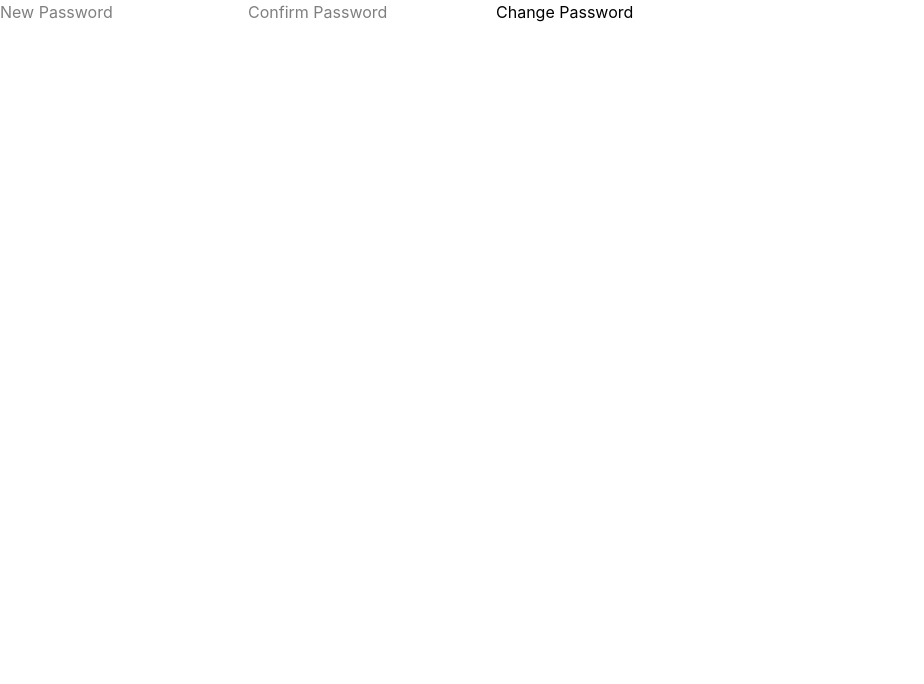
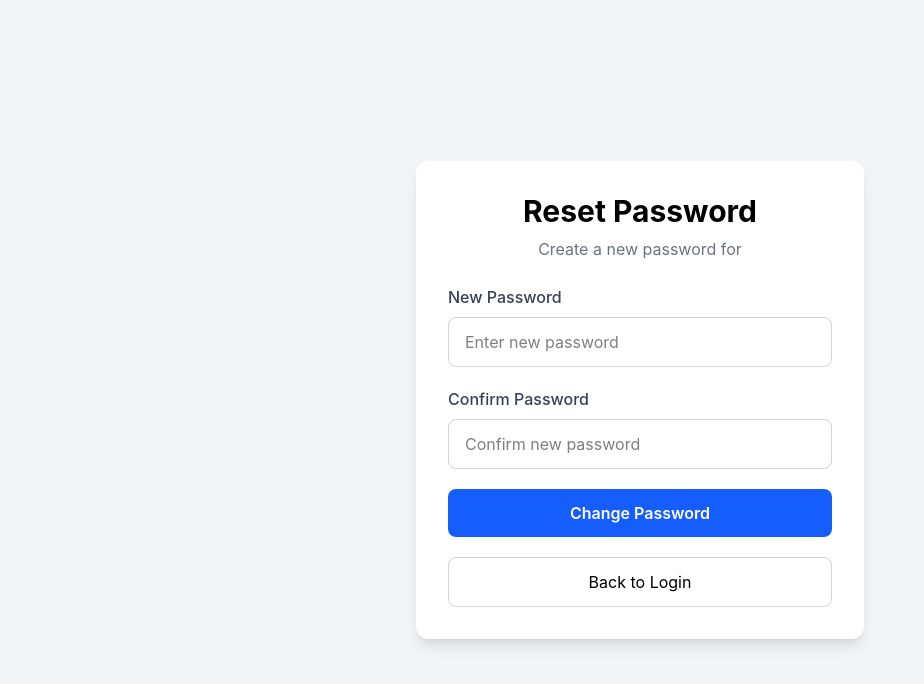
Before and after one commit to bibeklams/mern-ecommerce-platform, a React app in the folder frontend/: page /reset-password in a window 1280 px wide. Shown: the top 684 px of the page, without its empty margins (0-924 px from the left). Built offline with nearby package versions, Linux system fonts and the light colour scheme; the HTML template or start-up script is replaced by a standard one.

Commit message:
solve all error in auth

```diff
--- a/frontend/src/components/auth/ForgotPassword.jsx
+++ b/frontend/src/components/auth/ForgotPassword.jsx
@@ -14,7 +14,7 @@ function ForgotPassword() {
 
       resetForm();
 
-      navigate("/verify-reset-otp", {
+      navigate("/verify-otp", {
         state: {
           email: values.email,
         },
@@ -25,19 +25,51 @@ function ForgotPassword() {
   };
 
   return (
-    <div>
+    <div className="min-h-screen bg-gray-100 flex items-center justify-center px-4">
+      <div className="w-full max-w-md bg-white rounded-xl shadow-lg p-8">
+        <h1 className="text-3xl font-bold text-center mb-2">Forgot Password</h1>
+
+        <p className="text-center text-gray-500 mb-6">
+          Enter your email address to receive an OTP.
+        </p>
+
         <Formik
           initialValues={{
             email: "",
           }}
           onSubmit={handleSubmit}
         >
-        <Form>
-          <Field name="email" type="email" placeholder="example@gmail.com" />
+          <Form className="space-y-5">
+            <div>
+              <label className="block mb-2 font-medium text-gray-700">
+                Email
+              </label>
 
-          <button type="submit">Send OTP</button>
+              <Field
+                name="email"
+                type="email"
+                placeholder="example@gmail.com"
+                className="w-full border border-gray-300 rounded-lg px-4 py-3 outline-none focus:ring-2 focus:ring-blue-500 focus:border-blue-500 transition"
+              />
+            </div>
+
+            <button
+              type="submit"
+              className="w-full bg-blue-600 text-white py-3 rounded-lg font-semibold hover:bg-blue-700 transition duration-200"
+            >
+              Send OTP
+            </button>
+
+            <button
+              type="button"
+              onClick={() => navigate("/login")}
+              className="w-full border border-gray-300 py-3 rounded-lg hover:bg-gray-100 transition duration-200"
+            >
+              Back to Login
+            </button>
           </Form>
         </Formik>
+      </div>
     </div>
   );
 }
--- a/frontend/src/components/auth/LoginForm.jsx
+++ b/frontend/src/components/auth/LoginForm.jsx
@@ -120,10 +120,19 @@ function LoginForm() {
                 className="w-full pl-10 pr-4 py-2 border rounded-lg focus:ring-2 focus:ring-blue-500 outline-none"
               />
             </div>
-            <button type="submit" onClick={handleForgetPassword}>
-              forgot password
-            </button>
-            {/* Button */}
+
+            {/* Forgot Password */}
+            <div className="flex justify-end">
+              <button
+                type="button"
+                onClick={handleForgetPassword}
+                className="text-sm text-blue-600 hover:text-blue-700 hover:underline"
+              >
+                Forgot Password?
+              </button>
+            </div>
+
+            {/* Login Button */}
             <button
               type="submit"
               disabled={loading}
--- a/frontend/src/components/auth/ResetPassword.jsx
+++ b/frontend/src/components/auth/ResetPassword.jsx
@@ -28,7 +28,16 @@ function ResetPassword() {
   };
 
   return (
-    <div>
+    <div className="min-h-screen bg-gray-100 flex items-center justify-center px-4">
+      <div className="w-full max-w-md bg-white rounded-xl shadow-lg p-8">
+        <h1 className="text-3xl font-bold text-center mb-2">Reset Password</h1>
+
+        <p className="text-center text-gray-500 mb-6">
+          Create a new password for
+          <br />
+          <span className="font-medium text-gray-700">{email}</span>
+        </p>
+
         <Formik
           initialValues={{
             newPassword: "",
@@ -36,22 +45,50 @@ function ResetPassword() {
           }}
           onSubmit={handleSubmit}
         >
-        <Form>
+          <Form className="space-y-5">
+            <div>
+              <label className="block mb-2 font-medium text-gray-700">
+                New Password
+              </label>
+
               <Field
                 name="newPassword"
                 type="password"
-            placeholder="New Password"
+                placeholder="Enter new password"
+                className="w-full border border-gray-300 rounded-lg px-4 py-3 outline-none focus:ring-2 focus:ring-blue-500 focus:border-blue-500 transition"
               />
+            </div>
+
+            <div>
+              <label className="block mb-2 font-medium text-gray-700">
+                Confirm Password
+              </label>
 
               <Field
                 name="confirmPassword"
                 type="password"
-            placeholder="Confirm Password"
+                placeholder="Confirm new password"
+                className="w-full border border-gray-300 rounded-lg px-4 py-3 outline-none focus:ring-2 focus:ring-blue-500 focus:border-blue-500 transition"
               />
+            </div>
 
-          <button type="submit">Change Password</button>
+            <button
+              type="submit"
+              className="w-full bg-blue-600 text-white py-3 rounded-lg font-semibold hover:bg-blue-700 transition duration-200"
+            >
+              Change Password
+            </button>
+
+            <button
+              type="button"
+              onClick={() => navigate("/login")}
+              className="w-full border border-gray-300 py-3 rounded-lg hover:bg-gray-100 transition duration-200"
+            >
+              Back to Login
+            </button>
           </Form>
         </Formik>
+      </div>
     </div>
   );
 }
--- a/frontend/src/components/auth/VerifyOtp.jsx
+++ b/frontend/src/components/auth/VerifyOtp.jsx
@@ -31,19 +31,53 @@ function VerifyOtp() {
   };
 
   return (
-    <div>
+    <div className="min-h-screen bg-gray-100 flex items-center justify-center px-4">
+      <div className="w-full max-w-md bg-white rounded-xl shadow-lg p-8">
+        <h1 className="text-3xl font-bold text-center mb-2">Verify OTP</h1>
+
+        <p className="text-center text-gray-500 mb-6">
+          Enter the OTP sent to
+          <br />
+          <span className="font-medium text-gray-700">{email}</span>
+        </p>
+
         <Formik
           initialValues={{
             otp: "",
           }}
           onSubmit={handleSubmit}
         >
-        <Form>
-          <Field name="otp" type="text" placeholder="Enter OTP" />
+          <Form className="space-y-5">
+            <div>
+              <label className="block mb-2 font-medium text-gray-700">
+                OTP
+              </label>
 
-          <button type="submit">Verify OTP</button>
+              <Field
+                name="otp"
+                type="text"
+                placeholder="Enter 6-digit OTP"
+                className="w-full border border-gray-300 rounded-lg px-4 py-3 text-center tracking-[0.5em] text-lg outline-none focus:ring-2 focus:ring-blue-500 focus:border-blue-500 transition"
+              />
+            </div>
+
+            <button
+              type="submit"
+              className="w-full bg-blue-600 text-white py-3 rounded-lg font-semibold hover:bg-blue-700 transition duration-200"
+            >
+              Verify OTP
+            </button>
+
+            <button
+              type="button"
+              onClick={() => navigate("/forgot-password")}
+              className="w-full border border-gray-300 py-3 rounded-lg hover:bg-gray-100 transition duration-200"
+            >
+              Back
+            </button>
           </Form>
         </Formik>
+      </div>
     </div>
   );
 }
```
Also changed, not shown: 1 other file (tests, documents, lock files or other folders). Lines whose indentation alone changed are shown as unchanged.
